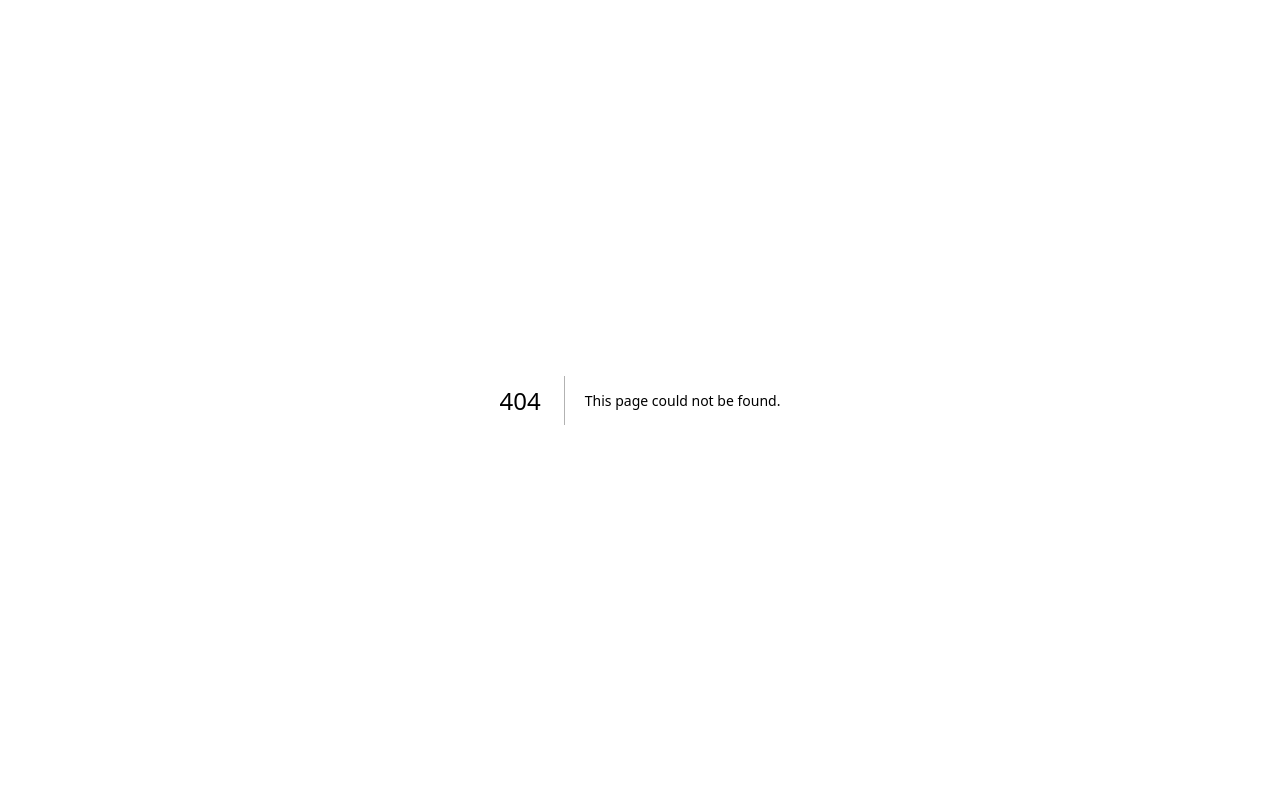
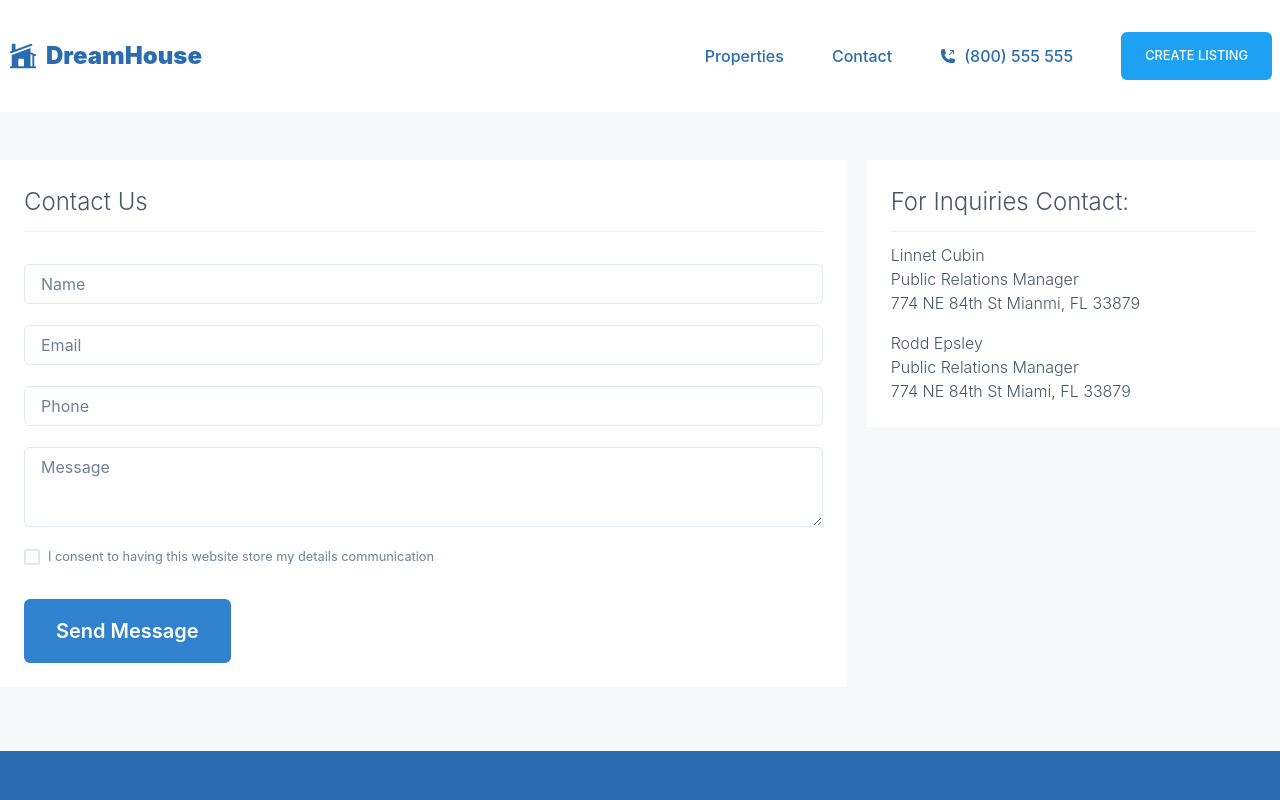
Before and after one commit to Alex-Rubanov/real-estate-app, a Next.js app: page /contact in a window 1280 px wide. Before the commit this address had no page. Shown: the top 800 px of the page. Built offline with nearby package versions, Linux system fonts and the light colour scheme.

Commit message:
added contact page and ContactPage component with ContactForm using react-hook-form

```diff
--- a/features/Home/components/FeaturedProperties/components/PropertySlider.js
+++ b/features/Home/components/FeaturedProperties/components/PropertySlider.js
@@ -10,7 +10,7 @@ import 'swiper/css/pagination'
 
 const PropertySlider = ({ properties }) => {
   const { isDesktop } = useIdDesktop()
-  console.log(isDesktop)
+
   return (
     <Swiper
       slidesPerView={isDesktop ? 3 : 1}
--- a/features/common/Hooks/usePropertyFormat.js
+++ b/features/common/Hooks/usePropertyFormat.js
@@ -1,5 +1,4 @@
 export const usePropertyFormat = property => {
-  console.log(property)
   const address = property.location.map(item => item.name).join(', ')
   const coverPhoto = property.coverPhoto.url
   const propertyType = property.category.map(item => item.name).join(', ')
--- /dev/null
+++ b/features/common/modules/ContactForm/ContactForm.js
@@ -0,0 +1,114 @@
+import {
+  Box,
+  Button,
+  Checkbox,
+  FormControl,
+  Input,
+  Text,
+  Textarea
+} from '@chakra-ui/react'
+import { useForm } from 'react-hook-form'
+
+const ContactForm = () => {
+  const {
+    register,
+    handleSubmit,
+    formState: { errors }
+  } = useForm()
+
+  const onSubmit = data => console.log(data)
+
+  return (
+    <Box
+      width='100%'
+      borderRadius='sm'
+      backgroundColor='white'
+      color='gray.700'
+    >
+      <form onSubmit={handleSubmit(onSubmit)}>
+        <FormControl>
+          <Input
+            marginTop='1.3rem'
+            borderColor={errors.name ? 'red.400' : null}
+            id='name'
+            type='text'
+            placeholder='Name'
+            {...register('name', { required: true })}
+          />
+          {errors.name && (
+            <Text fontSize='xs' color='red.400'>
+              {errors.name.type}
+            </Text>
+          )}
+          <Input
+            marginTop='1.3rem'
+            borderColor={errors.email ? 'red.400' : null}
+            id='email'
+            type='text'
+            placeholder='Email'
+            {...register('email', { required: true })}
+          />
+          {errors.email && (
+            <Text fontSize='xs' color='red.400'>
+              {errors.email.type}
+            </Text>
+          )}
+          <Input
+            marginTop='1.3rem'
+            borderColor={errors.phone ? 'red.400' : null}
+            id='phone'
+            type='text'
+            placeholder='Phone'
+            {...register('phone', { required: true })}
+          />
+          {errors.phone && (
+            <Text fontSize='xs' color='red.400'>
+              {errors.phone.type}
+            </Text>
+          )}
+          <Textarea
+            marginTop='1.3rem'
+            borderColor={errors.message ? 'red.400' : null}
+            id='message'
+            type='text'
+            placeholder='Message'
+            {...register('message', { required: true })}
+          />
+          {errors.message && (
+            <Text fontSize='xs' color='red.400'>
+              {errors.message.type}
+            </Text>
+          )}
+          <Checkbox
+            marginTop='1.3rem'
+            borderColor={errors.gdpr ? 'red.400' : null}
+            id='gdpr'
+            type='checkbox'
+            placeholder='GDPR'
+            {...register('gdpr', { required: true })}
+          >
+            <Text fontSize='0.8rem' color='gray.500'>
+              I consent to having this website store my details communication
+            </Text>
+          </Checkbox>
+          {errors.gdpr && (
+            <Text fontSize='xs' color='red.400'>
+              {errors.gdpr.type}
+            </Text>
+          )}
+        </FormControl>
+        <Button
+          type='submit'
+          colorScheme='blue'
+          fontSize='xl'
+          padding='2rem'
+          marginTop='2rem'
+        >
+          Send Message
+        </Button>
+      </form>
+    </Box>
+  )
+}
+
+export default ContactForm
--- /dev/null
+++ b/features/common/modules/ContactForm/index.js
@@ -0,0 +1 @@
+export { default } from './ContactForm'
--- /dev/null
+++ b/pages/contact.js
@@ -0,0 +1,49 @@
+import ContactForm from '@/features/common/modules/ContactForm/ContactForm'
+import DefaultLayout from '@/features/common/modules/Layouts/DefaultLayout/DefaultLayout'
+import TextContentBox from '@/features/common/modules/TextContentBox/TextContentBox'
+import { Box, Grid, GridItem, Text } from '@chakra-ui/react'
+
+const ContactPage = () => {
+  return (
+    <DefaultLayout>
+      <Box backgroundColor='#f7f8f9' paddingY='3rem'>
+        <Grid
+          templateColumns='repeat(6, 1fr)'
+          gap='5'
+          maxWidth='1280px'
+          margin='0 auto'
+        >
+          <GridItem colSpan={{ base: 6, sm: 4 }}>
+            <TextContentBox title='Contact Us'>
+              <ContactForm />
+            </TextContentBox>
+          </GridItem>
+          <GridItem colSpan={{ base: 6, sm: 2 }}>
+            <TextContentBox title='For  Inquiries Contact:'>
+              <Text
+                fontWeight='light'
+                color='gray.600'
+                fontSize='1rem'
+                marginBottom='1rem'
+              >
+                Linnet Cubin <br />
+                Public Relations Manager
+                <br />
+                774 NE 84th St Mianmi, FL 33879
+              </Text>
+              <Text fontWeight='light' color='gray.600' fontSize='1rem'>
+                Rodd Epsley
+                <br />
+                Public Relations Manager
+                <br />
+                774 NE 84th St Miami, FL 33879
+              </Text>
+            </TextContentBox>
+          </GridItem>
+        </Grid>
+      </Box>
+    </DefaultLayout>
+  )
+}
+
+export default ContactPage
--- a/pages/properties/[id].js
+++ b/pages/properties/[id].js
@@ -19,7 +19,6 @@ import { TbMapPin } from 'react-icons/tb'
 const PropertySingle = ({ property }) => {
   const {
     address,
-    coverPhoto,
     propertyType,
     price,
     title,
@@ -32,8 +31,7 @@ const PropertySingle = ({ property }) => {
     description,
     coverVideo,
     panorama,
-    amenities,
-    furshied
+    amenities
   } = usePropertyFormat(property)
   return (
     <DefaultLayout>
--- a/pages/properties/index.js
+++ b/pages/properties/index.js
@@ -3,7 +3,6 @@ import PropertyCard from '@/features/common/modules/PropertyCard/PropertyCard'
 import { Box, SimpleGrid } from '@chakra-ui/react'
 
 const Properties = ({ properties }) => {
-  console.log(properties)
   return (
     <DefaultLayout>
       <Box backgroundColor='#f7f8f9' padding='3rem'>
```
